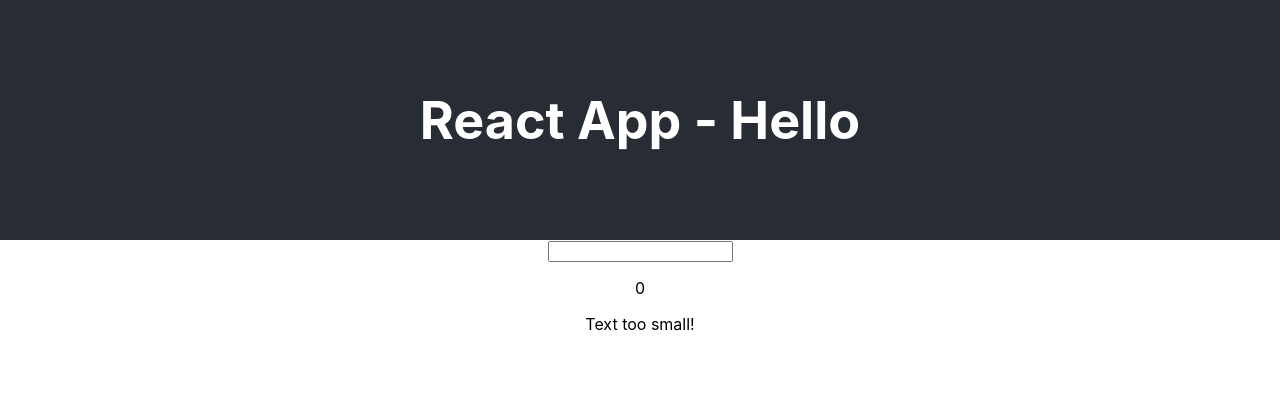
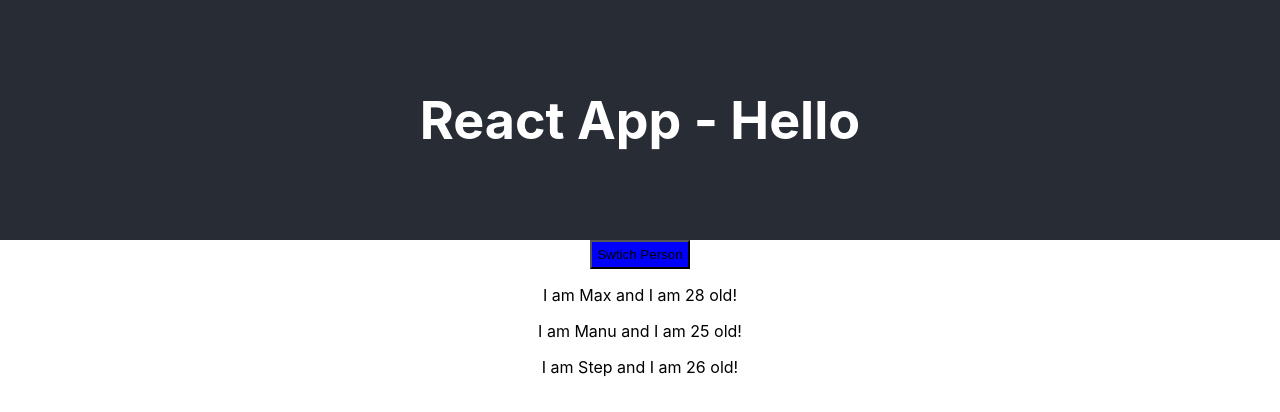
Before and after one commit to pushpk/Receipe_Builder_React, a React (Create React App) app: page / in a window 1280 px wide. Shown: the top 412 px of the page. Built offline with nearby package versions, Linux system fonts and the light colour scheme.

Commit message:
adding components

```diff
--- a/package.json
+++ b/package.json
@@ -6,6 +6,7 @@
     "@testing-library/jest-dom": "^4.2.4",
     "@testing-library/react": "^9.5.0",
     "@testing-library/user-event": "^7.2.1",
+    "radium": "^0.26.0",
     "react": "^16.13.1",
     "react-dom": "^16.13.1",
     "react-scripts": "3.4.1"
--- a/src/App.js
+++ b/src/App.js
@@ -1,91 +1,69 @@
 import React, { Component } from 'react';
 import './App.css';
-import Validation from './Validation/Validation';
-import Char from './Char/Char';
+import Person from './Person/Person';
+import Radium from 'radium';
 
 
 class App extends Component {
-  // state = {
-  //   persons: [
-  //     {id:1, name: 'Max', age: 28 },
-  //     {id:2, name: 'Manu', age: 25 },
-  //     {id:3, name: 'Step', age: 26 },
+  state = {
+    persons: [
+      {id:1, name: 'Max', age: 28 },
+      {id:2, name: 'Manu', age: 25 },
+      {id:3, name: 'Step', age: 26 },
 
 
-  //   ],
-  //   toggleShowHidePerson: false
-  // }
+    ],
+    toggleShowHidePerson: true
+  }
 
-  // ClickHandler = () => {
-  //   const show = this.state.toggleShowHidePerson;
-  //   this.setState({ toggleShowHidePerson: !show });
-  // }
+  ClickHandler = () => {
+    const show = this.state.toggleShowHidePerson;
+    this.setState({ toggleShowHidePerson: !show });
+  }
 
-  // deleteClickHandler = (index) => {
-  //   const persons = this.state.persons.slice();
-  //    persons.splice(index, 1);
-  //   this.setState({persons : persons })
+  deleteClickHandler = (index) => {
+    const persons = this.state.persons.slice();
+     persons.splice(index, 1);
+    this.setState({persons : persons })
 
-  // }
+  }
 
 
-  state = {
-    charCount: 0,
-    text: '',
-    charArray: []
-  }
-  charCountHandler = (event) => {
 
-    const chars = event.target.value.length;
-    const charsArray = event.target.value.split('');
-    this.setState({
-      charCount: chars,
-      text: event.target.value,
-      charArray: charsArray
-    })
-  }
-  deleteCharHandler = (index) => {
-
-    const arrayCopy = [...this.state.charArray]
-    arrayCopy.splice(index, 1);
-    this.setState({ charArray: arrayCopy });
-
-  }
   render() {
 
-    const charcmp = (
-      this.state.charArray.map((l, index) => {
-        return (<Char letter={l} deleteHandler={() => this.deleteCharHandler(index)} />)
-      })
-    )
+    const styles = {
+
+      backgroundColor : 'green',
+      textAlign: 'center',
+      padding: '5px',
+      ':hover':{ backgroundColor : 'lightgray'}
+
+    }
+    var person = null;
+      if(this.state.toggleShowHidePerson){
+        person = (
+          <div>
+            { this.state.persons.map((person, index) => {
+              return <Person name={person.name} age= {person.age} key={person.id} click={ () => this.deleteClickHandler(index)} />
+            })}
+         </div>
+        )
+
+        styles.backgroundColor = 'blue';
+      }
 
     return (
       <div className="App">
         <header className="App-header">
           <h1>React App - Hello</h1>
         </header>
-
-        <input type="text" onChange={(event) => this.charCountHandler(event)}  value={this.state.text}/>
-        <p>{this.state.charCount}</p>
-        <Validation charlimit={this.state.charCount} />
-
-        {charcmp}
-
-
-
+        <button style={styles} onClick={this.ClickHandler}> Swtich Person</button>
+        {person}
       </div>
     )
-    // var person = null;
-    //   if(this.state.toggleShowHidePerson){
-    //     person = (
-    //       <div>
-    //         { this.state.persons.map((person, index) => {
-    //           return <Person name={person.name} age= {person.age} key={person.id} click={ () => this.deleteClickHandler(index)} />
-    //         })}
-    //      </div>
-    //     )
-    //   }
+
   }
 }
 
-export default App;
+export default Radium(App);
--- a/src/Person/Person.js
+++ b/src/Person/Person.js
@@ -1,4 +1,5 @@
 import React from 'react';
+
 
 const person = (props) => {
 return(
```
Also changed, not shown: 1 other file (tests, documents, lock files or other folders).
